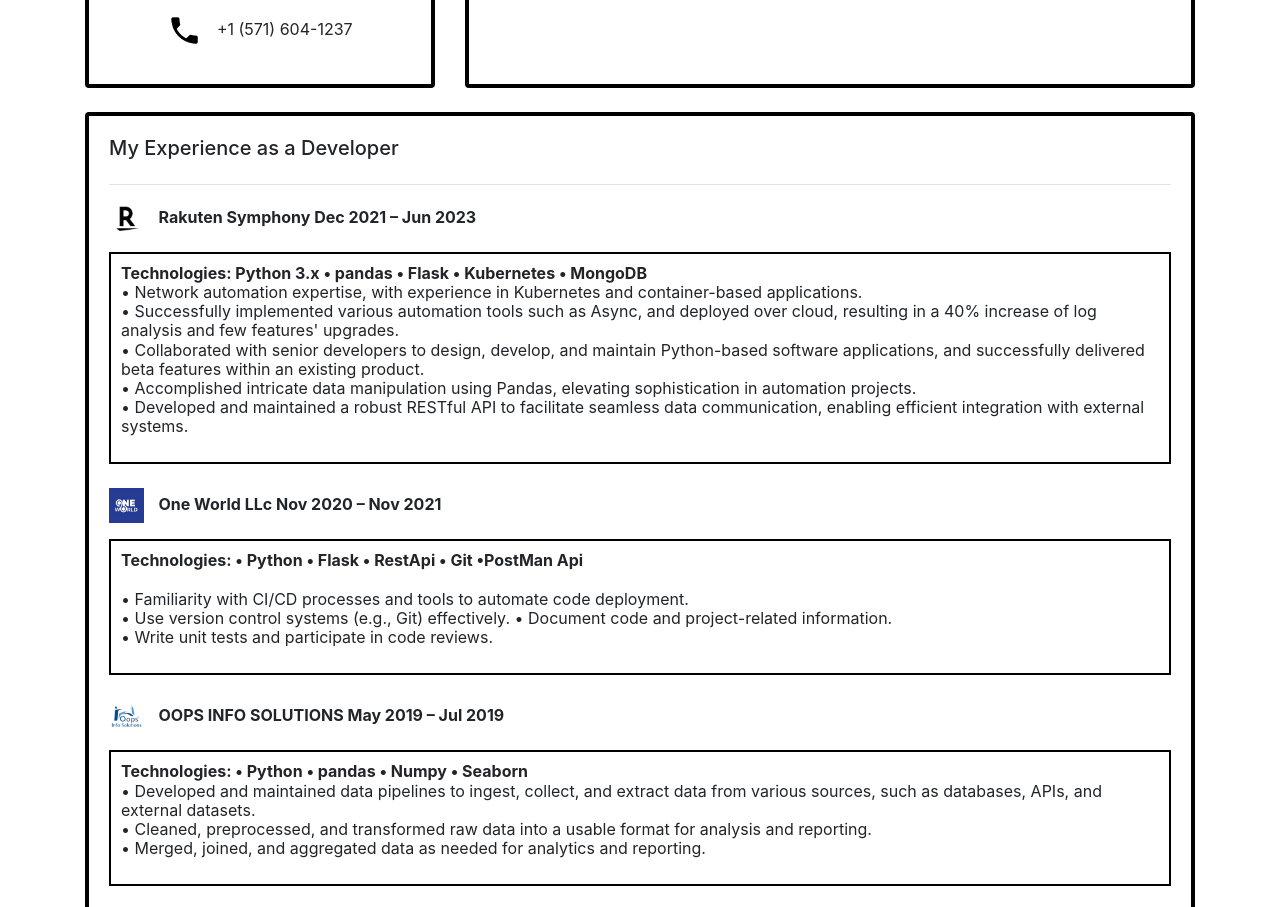
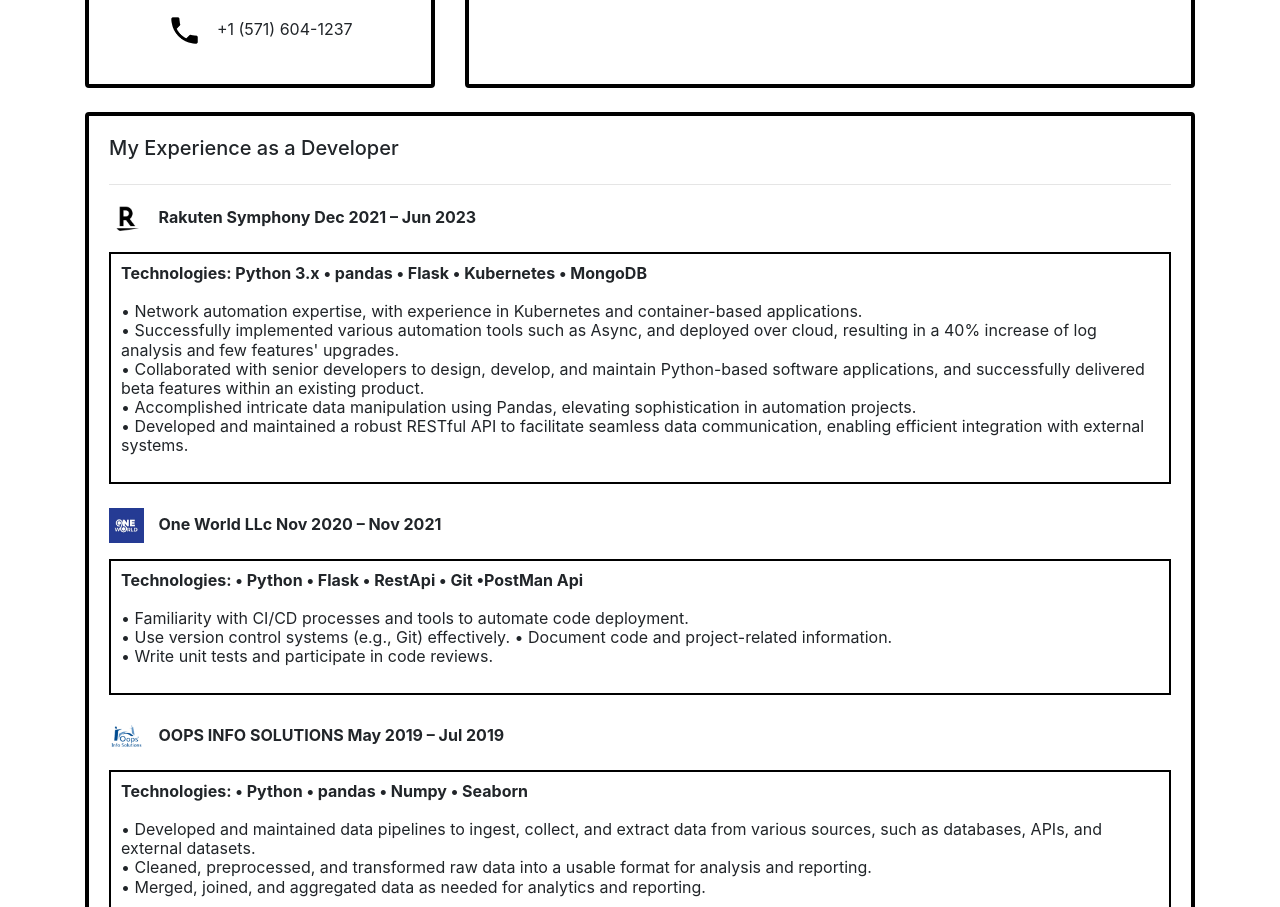
Before and after one commit to AbhimanyuBhagwati/html_resume, a plain HTML site: page index.html in a window 1280 px wide. Shown: the part 370-1277 px from the top of the page. Drawn offline with nearby package versions, Linux system fonts and the light colour scheme.

Commit message:
Update index.html

```diff
--- a/index.html
+++ b/index.html
@@ -67,7 +67,7 @@
                 <p><img class="social" src="../images/rakuten.png" alt="Rakuten"> <strong>Rakuten Symphony Dec 2021 – Jun 2023</strong></p>
                 <span class="black-border" style="padding: 10px; line-height: 1.2;">
     <ul>
-        <strong><li>Technologies: Python 3.x • pandas • Flask • Kubernetes • MongoDB</li></strong>
+        <strong><li>Technologies: Python 3.x • pandas • Flask • Kubernetes • MongoDB</li></strong><br>
         <br>
         <li>• Network automation expertise, with experience in Kubernetes and container-based applications.</li>
         <li>• Successfully implemented various automation tools such as Async, and deployed over cloud, resulting in a 40% increase
@@ -95,7 +95,7 @@
                 <p><img class="social" src="../images/oops.png" alt="oops"> <strong>OOPS INFO SOLUTIONS May 2019 – Jul 2019</strong></p>
                 <span class="black-border" style="padding: 10px; line-height: 1.2;">
     <ul>
-        <strong><li>Technologies: • Python • pandas • Numpy • Seaborn</li></strong>
+        <strong><li>Technologies: • Python • pandas • Numpy • Seaborn</li></strong><br>
         <br>
         <li>• Developed and maintained data pipelines to ingest, collect, and extract data from various sources, such as databases,
         APIs, and external datasets.</li>
```
